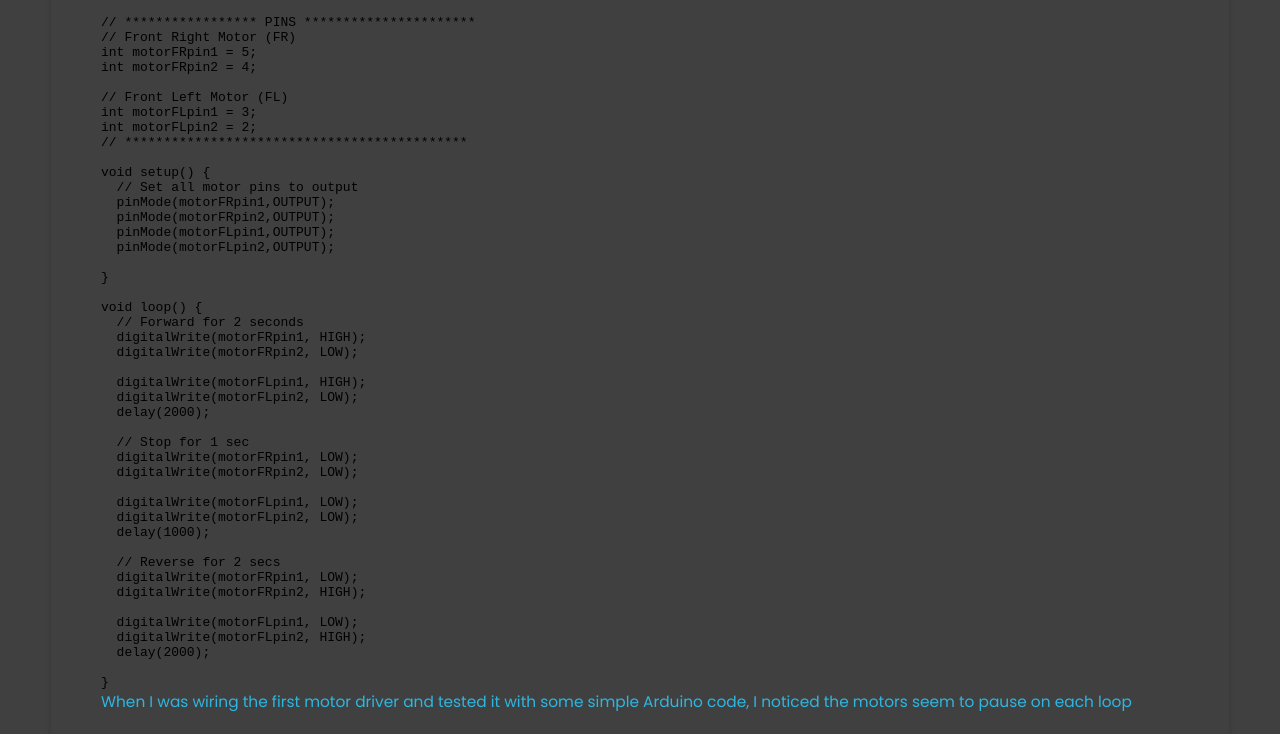
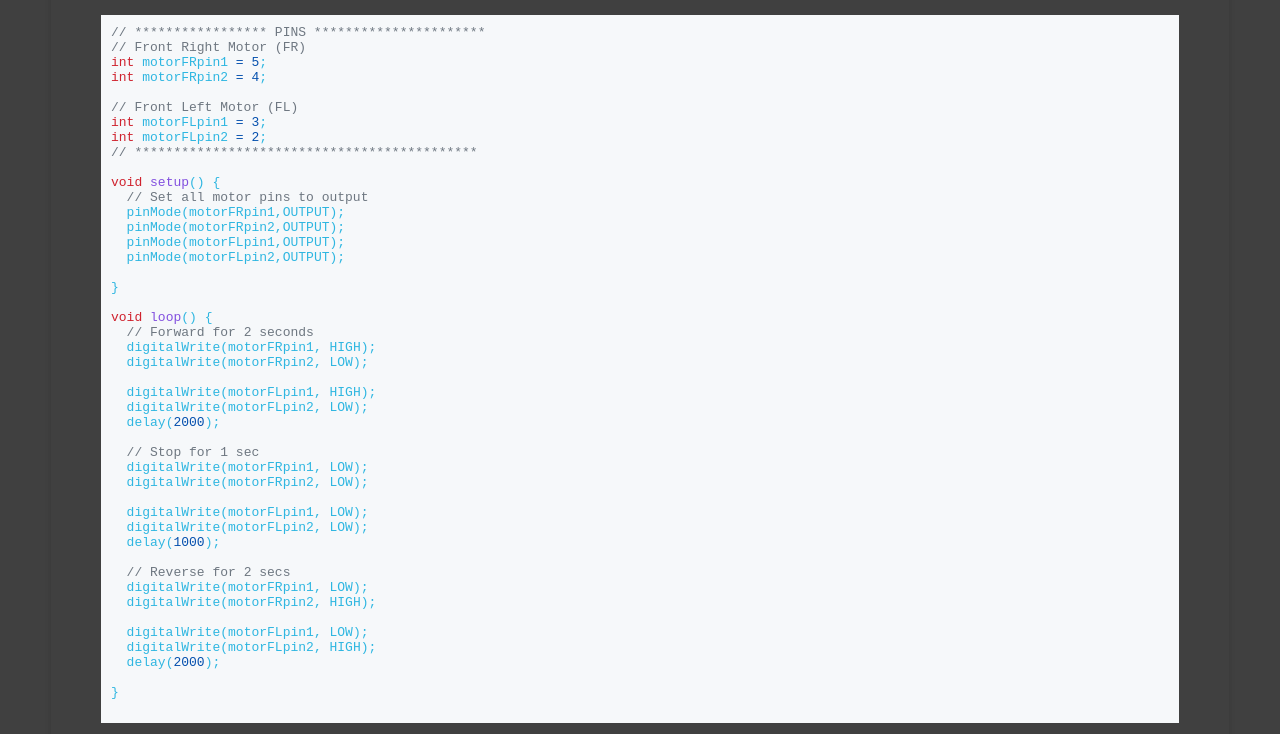
Before and after one commit to jcchincheong-bb/jcchincheong-bb.github.io, a Jekyll site: the page built from _projects/autonomous-robotic-car/25-09-07_assembling-v1.md, in a window 1280 px wide. Shown: the part 1589-2323 px from the top of the page. Built offline with Jekyll 4.4.1, drawn with Linux system fonts in a browser that asks for light colours; some of the changed text lies outside the part shown; grey boxes are pictures that could not be loaded.

Commit message:
updating format of dates and code

````diff
--- a/_projects/autonomous-robotic-car/25-09-07_assembling-v1.md
+++ b/_projects/autonomous-robotic-car/25-09-07_assembling-v1.md
@@ -25,7 +25,7 @@ After the motors where all attached and moving the correct direcion, I wired the
 {% include image-gallery.html images="RobCar-V1_motor-drivers.jpg" height="400"%}
 
 To test the first driver, I create a simple script to drive in forward then stop and then reverse
-```arduino
+```cpp
 // ***************** PINS **********************
 // Front Right Motor (FR)
 int motorFRpin1 = 5;
@@ -89,7 +89,7 @@ I also made some adjustments to the code.
 
 Added pins for the trigger and echo of the sensor
 
-```arduino
+```cpp
 // Ultrasonic Sensor
 #define Trigger 12
 #define Echo 13
@@ -97,7 +97,7 @@ Added pins for the trigger and echo of the sensor
 
 initial setup for correct i/o config
 
-```arduino
+```cpp
 // Set Echo and Trigger for US Sensor
   pinMode(Echo, INPUT);
   pinMode(Trigger, OUTPUT);
@@ -105,7 +105,7 @@ initial setup for correct i/o config
 
 added pulse and reading to the loop, plus I calculated distance and created a simple emergency stop logic
 
-```arduino
+```cpp
 void loop() {
   // Set Trigger LOW
   digitalWrite(Trigger, LOW);
--- a/css/styles.css
+++ b/css/styles.css
@@ -1083,6 +1083,9 @@ footer p {
         margin:0 auto;
     }
 
+	.post-view .log-date {
+		color: var(--link-color);
+	}
 }
 
 
````
